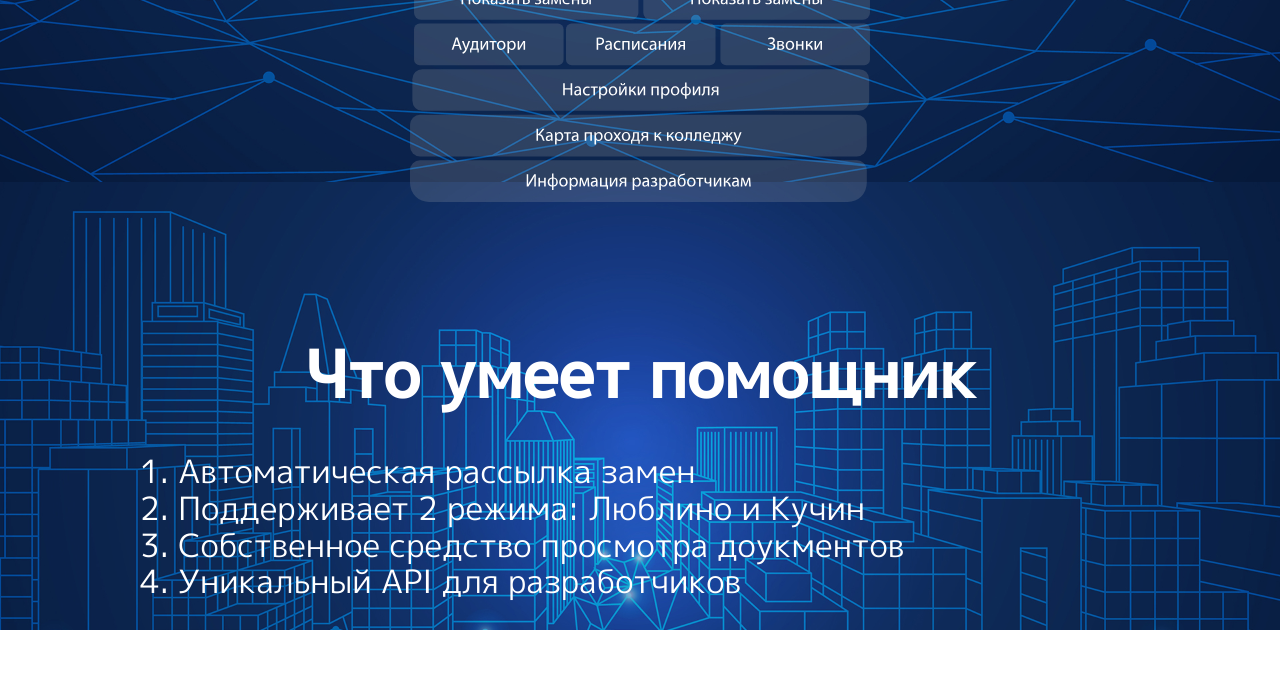
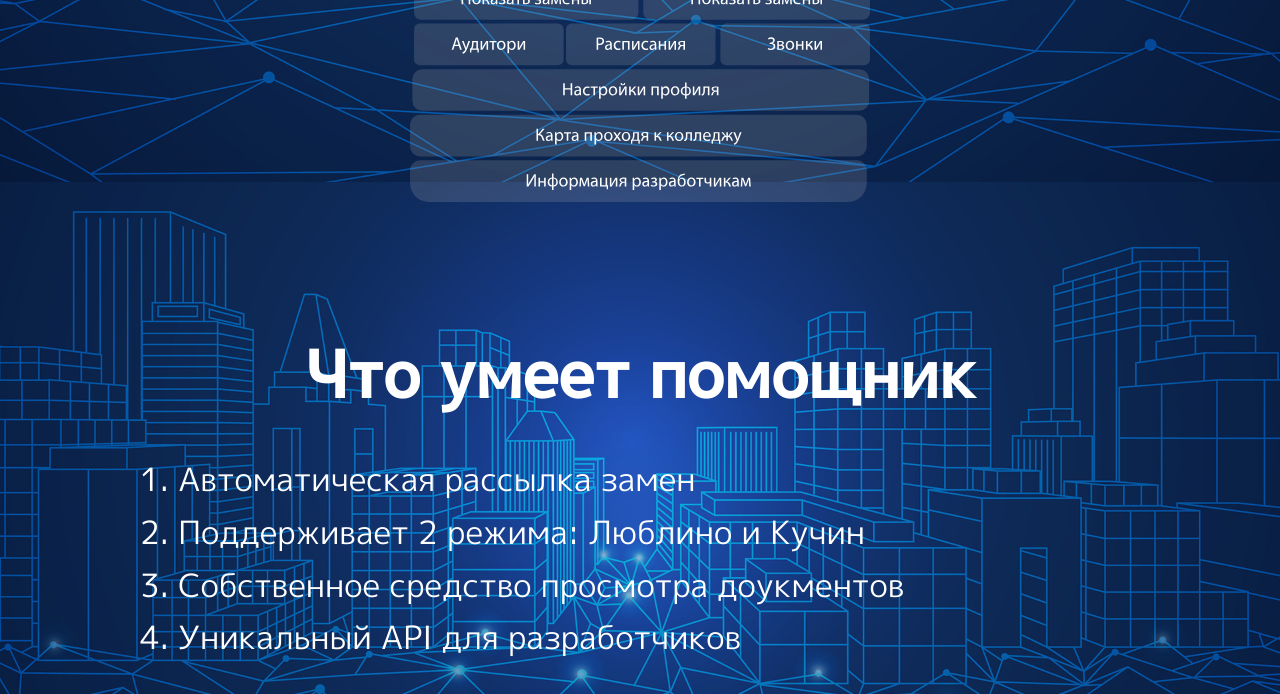
Before and after one commit to AlexC-ux/mkgt-backend, a website: page apps/static/index.html in a window 1280 px wide. Shown: the part 618-1312 px from the top of the page. Before the commit the page ends 1248 px from the top, so only its background shows below. Drawn offline with Linux system fonts and the light colour scheme; files that its build step writes are made by us from their sources.

Commit message:
css index

```diff
--- a/apps/static/index.css
+++ b/apps/static/index.css
@@ -90,4 +90,5 @@ section {
 div.feature {
     width: 100%;
     text-align: left;
+    padding: 0.5rem 0px;
 }
```
